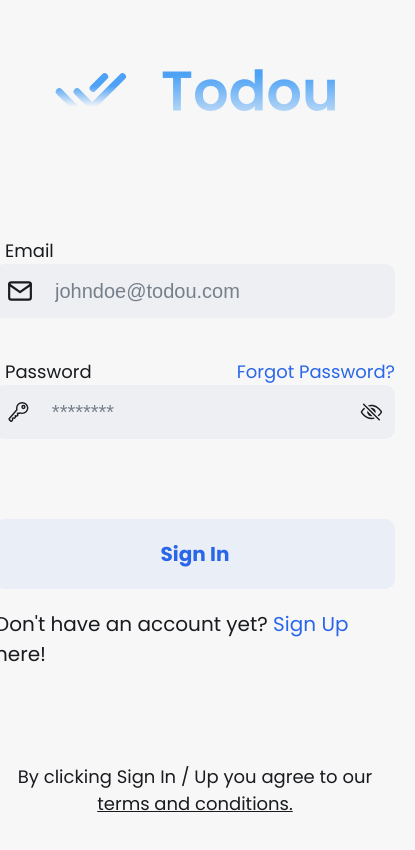
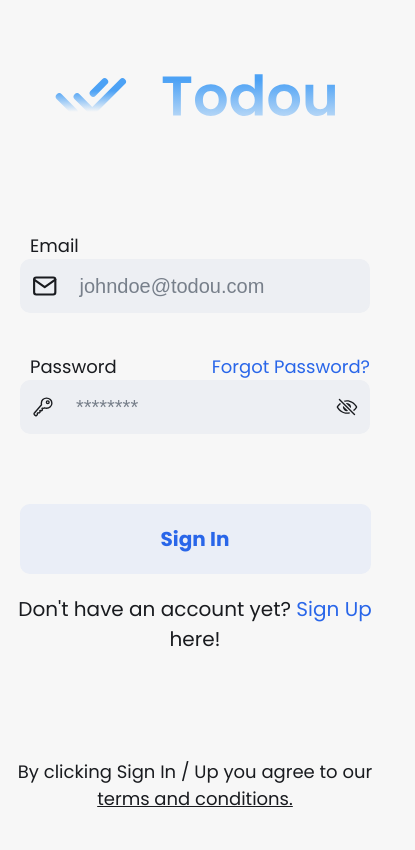
Before and after one commit to nogowicz/todou-webapp, a Next.js app: page /en/welcome in a window 390 px wide. Shown: the top 850 px of the page, 415 px wide, since content can reach past the window. Built offline with nearby package versions, Linux system fonts and the light colour scheme; no server answers.

Commit message:
fixed welcome responsiveness in welcome page

```diff
--- a/src/app/[locale]/welcome/page.module.scss
+++ b/src/app/[locale]/welcome/page.module.scss
@@ -86,13 +86,7 @@
   }
 
   @include breakpoint.media('<=LGphone') {
-    margin-top: 40px;
-
-    &__container {
-      &__right {
-        padding: 0 20px;
-      }
-    }
+    margin: 40px 0
   }
 
 
--- a/src/components/custom-button/custom-button.module.scss
+++ b/src/components/custom-button/custom-button.module.scss
@@ -1,4 +1,5 @@
 @use '../../styles/variables' as *;
+@use '../../styles/breakpoints' as breakpoint;
 
 .link {
   text-decoration: none;
@@ -31,6 +32,10 @@
     opacity: 0.7;
     cursor: default;
   }
+
+  @include breakpoint.media('<=LGphone') {
+    width: 90%;
+  }
 }
 
 .primary {
--- a/src/components/custom-input/custom-input.module.scss
+++ b/src/components/custom-input/custom-input.module.scss
@@ -1,4 +1,5 @@
 @use '../../styles/variables' as *;
+@use '../../styles/breakpoints' as breakpoint;
 
 .customInput {
   display: flex;
@@ -107,5 +108,9 @@
     top: 65px;
   }
 
+  @include breakpoint.media('<=LGphone') {
+    min-width: 250px;
+    margin: 20px 0;
+  }
 
 }
--- a/src/components/forms/sign-in/sign-in-form.module.scss
+++ b/src/components/forms/sign-in/sign-in-form.module.scss
@@ -1,10 +1,23 @@
 @use '../../../styles/variables' as *;
+@use '../../../styles/breakpoints' as breakpoint;
 
 .form {
   background-color: transparent;
 
   &__textFields {
     margin-bottom: 80px;
+
+    @include breakpoint.media('<=LGphone') {
+      display: flex;
+      align-items: center;
+      flex-direction: column;
+      margin: 0 20px;
+      margin-bottom: 50px;
+
+      p {
+        text-align: left;
+      }
+    }
   }
 
   &__createAccount {
@@ -20,4 +33,14 @@
       }
     }
   }
+
+  @include breakpoint.media('<=LGphone') {
+    display: flex;
+    flex-direction: column;
+    align-items: center;
+
+    p {
+      text-align: center;
+    }
+  }
 }
```
